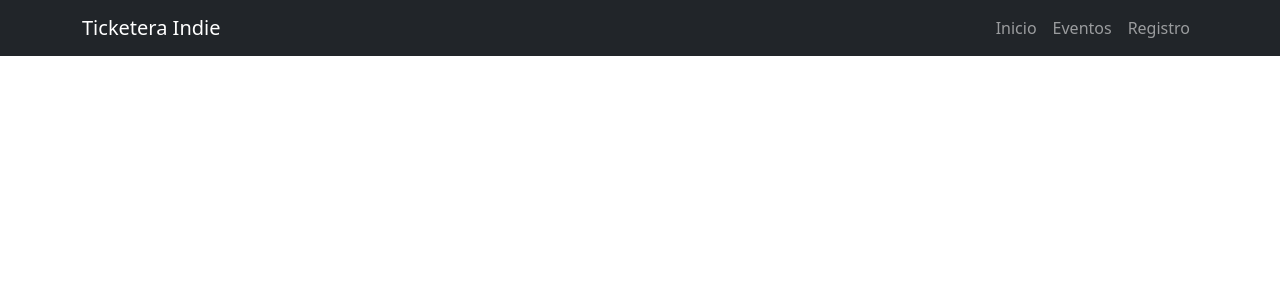
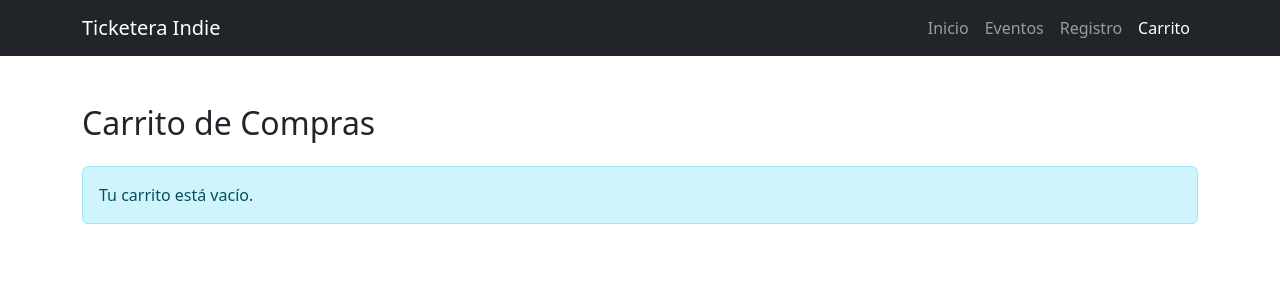
Before and after one commit to davo-94/ticketera-indie, a React (Create React App) app: page /carrito in a window 1280 px wide. Shown: the top 300 px of the page. Built offline with nearby package versions, Linux system fonts and the light colour scheme.

Commit message:
Actualizacion de Carro de Entradas
-Creación de componente "Cart", con funcionalidad para acumular entradas hasta el proceso de venta (básico)
- Función central del carrito se encuentra en App.js
-Actualización de Eventos y navegación para la integración del carrito

```diff
--- a/src/App.js
+++ b/src/App.js
@@ -1,19 +1,94 @@
+import React, { useState } from 'react';
 import { BrowserRouter as Router, Routes, Route } from 'react-router-dom';
 import 'bootstrap/dist/css/bootstrap.min.css';
+import Swal from 'sweetalert2';
 import EventDirectory from './components/EventDirectory';
 import Home from './components/Home';
 import Navigation from './components/Navigation';
 import RegistrationForm from './components/RegistrationForm.jsx';
+import Cart from './components/Cart';
 
 function App() {
+  const [cartItems, setCartItems] = useState([]);
+  const handleAddToCart = (eventToAdd) => {
+    setCartItems(prevItems => {
+      const existingItem = prevItems.find(item => item.id === eventToAdd.id);
+      if (existingItem) {
+        return prevItems.map(item =>
+          item.id === eventToAdd.id
+            ? { ...item, quantity: item.quantity + 1 }
+            : item
+        );
+      } else {
+        return [...prevItems, { ...eventToAdd, quantity: 1 }];
+      }
+    });
+    console.log("Evento añadido/actualizado en el carrito:", eventToAdd.title);
+  };
+
+  // FUNCIÓN PARA ELIMINAR ITEMS CON CONFIRMACIÓN DE SWEETALERT2
+  const handleRemoveFromCart = (eventIdToRemove) => {
+    Swal.fire({
+      title: '¿Estás seguro?',
+      text: "El evento se eliminará de tu carrito.",
+      icon: 'warning',
+      showCancelButton: true,
+      confirmButtonColor: '#d33',
+      cancelButtonColor: '#3085d6',
+      confirmButtonText: 'Sí, ¡eliminar!',
+      cancelButtonText: 'Cancelar'
+    }).then((result) => {
+      // Si el usuario confirma la acción
+      if (result.isConfirmed) {
+        setCartItems(prevItems =>
+          prevItems.filter(item => item.id !== eventIdToRemove)
+        );
+        // Pequeña notificación de éxito
+        Swal.fire(
+          '¡Eliminado!',
+          'El evento ha sido eliminado.',
+          'success'
+        )
+        console.log("Evento eliminado del carrito, ID:", eventIdToRemove);
+      }
+    });
+  };
+
+  // FINALIZAR COMPRA
+  const handleCheckout = () => {
+    Swal.fire({
+      title: '¿Confirmar compra?',
+      text: `Estás a punto de finalizar la compra de ${cartItems.reduce((total, item) => total + item.quantity, 0)} tickets por un total de ${new Intl.NumberFormat('es-CL', { style: 'currency', currency: 'CLP', maximumFractionDigits: 0 }).format(cartItems.reduce((total, item) => total + (item.price * item.quantity), 0))}.`,
+      icon: 'question',
+      showCancelButton: true,
+      confirmButtonColor: '#28a745',
+      cancelButtonColor: '#dc3545',
+      confirmButtonText: 'Sí, ¡finalizar compra!',
+      cancelButtonText: 'Cancelar'
+    }).then((result) => {
+      if (result.isConfirmed) {
+        // ✅ Vaciar el carrito
+        setCartItems([]);
+        // ✅ Mostrar mensaje de éxito
+        Swal.fire(
+          '¡Compra Exitosa!',
+          'Tus tickets han sido comprados. ¡Disfruta el evento!',
+          'success'
+        );
+        console.log("Compra finalizada con éxito.");
+      }
+    });
+  };
   return (
     <Router>
       <div className="Ticketera">
-        <Navigation />
+        <Navigation cartItemCount={cartItems.length} />
         <Routes>
           <Route path="/" element={<Home />} />
-          <Route path="/eventos" element={<EventDirectory />} />
+          <Route path="/eventos" element={<EventDirectory onAddToCart={handleAddToCart} />} />
           <Route path="/registro" element={<RegistrationForm />} />
+          <Route path="/carrito" element={<Cart cartItems={cartItems}
+            onRemoveFromCart={handleRemoveFromCart} onCheckout={handleCheckout} />} />
         </Routes>
       </div>
     </Router>
--- /dev/null
+++ b/src/components/Cart.jsx
@@ -0,0 +1,67 @@
+
+import React from 'react';
+
+// Función para formatear el precio (puedes moverla a un archivo de utilidades)
+const formatPrice = (price) => {
+    return new Intl.NumberFormat('es-CL', {
+        style: 'currency',
+        currency: 'CLP',
+        maximumFractionDigits: 0
+    }).format(price);
+};
+
+const Cart = ({ cartItems, onRemoveFromCart, onCheckout }) => {
+    // Calcula el precio total
+    const totalPrice = cartItems.reduce((total, item) => total + (item.price * item.quantity), 0);
+
+    return (
+        <div className="container py-5">
+            <h2 className="mb-4">Carrito de Compras</h2>
+            {cartItems.length === 0 ? (
+                <div className="alert alert-info">
+                    Tu carrito está vacío.
+                </div>
+            ) : (
+                <div className="card">
+                    <ul className="list-group list-group-flush">
+                        {cartItems.map((item) => ( // No necesitamos el 'index' si el 'id' del item es único
+                            <li key={item.id} className="list-group-item d-flex justify-content-between align-items-center">
+                                <div>
+                                    <h6 className="my-0">{item.title}</h6>
+                                    {/*  Muestra la cantidad */}
+                                    <small className="text-muted">Cantidad: {item.quantity}</small>
+                                </div>
+                                <div className="d-flex align-items-center">
+                                    {/* Muestra el precio total por item (precio * cantidad) */}
+                                    <span className="text-muted me-3">{formatPrice(item.price * item.quantity)}</span>
+                                    {/*  BOTÓN PARA ELIMINAR */}
+                                    <button
+                                        className="btn btn-danger btn-sm"
+                                        onClick={() => onRemoveFromCart(item.id)}
+                                    >
+                                        &times; {/* Este es el caracter de la 'X' */}
+                                    </button>
+                                </div>
+                            </li>
+                        ))}
+                        <li className="list-group-item d-flex justify-content-between">
+                            <strong>Total</strong>
+                            <strong>{formatPrice(totalPrice)}</strong>
+                        </li>
+                    </ul>
+
+                    <div className="card-footer text-end">
+                        <button
+                            className="btn btn-success btn-lg"
+                            onClick={onCheckout} // Llama a la función onCheckout
+                        >
+                            Finalizar Compra
+                        </button>
+                    </div>
+                </div>
+            )}
+        </div>
+    );
+};
+
+export default Cart;
--- a/src/components/EventDirectory.jsx
+++ b/src/components/EventDirectory.jsx
@@ -1,6 +1,6 @@
 import React, { useState } from 'react';
 
-const EventDirectory = () => {
+const EventDirectory = ({ onAddToCart }) => {
     // Datos de ejemplo para eventos
     const eventsData = [
         {
@@ -104,9 +104,9 @@ const EventDirectory = () => {
 
     // Función para formatear precio
     const formatPrice = (price) => {
-        return new Intl.NumberFormat('es-AR', {
+        return new Intl.NumberFormat('es-CL', {
             style: 'currency',
-            currency: 'ARS',
+            currency: 'CLP',
             maximumFractionDigits: 0
         }).format(price);
     };
@@ -208,7 +208,8 @@ const EventDirectory = () => {
                                         </div>
                                         {/* Botón de compra */}
                                         <div className="col-12 col-md-2 text-end">
-                                            <button className="btn btn-primary">
+                                            {/* Llama a la función onAddToCart con el evento actual al hacer clic */}
+                                            <button className="btn btn-primary" onClick={() => onAddToCart(event)}>
                                                 Comprar Ticket
                                             </button>
                                         </div>
--- a/src/components/Navigation.jsx
+++ b/src/components/Navigation.jsx
@@ -1,7 +1,7 @@
 import React from 'react';
 import { Link, useLocation } from 'react-router-dom';
 
-const Navigation = () => {
+const Navigation = ({ cartItemCount }) => {
     const location = useLocation();
 
     return (
@@ -43,6 +43,14 @@ const Navigation = () => {
                                 Registro
                             </Link>
                         </li>
+                        <li className="nav-item">
+                            <Link className={`nav-link ${location.pathname === '/carrito' ? 'active' : ''}`} to="/carrito">
+                                Carrito
+                                {cartItemCount > 0 && (
+                                    <span className="badge bg-danger ms-1">{cartItemCount}</span>
+                                )}
+                            </Link>
+                        </li>
 
                     </ul>
                 </div>
```
Also changed, not shown: src/components/RegistrationForm.jsx (+17 -17 lines).
